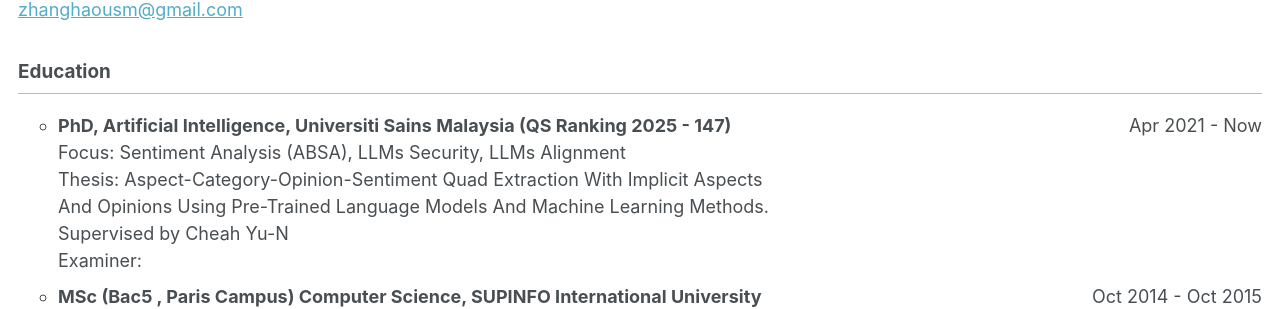
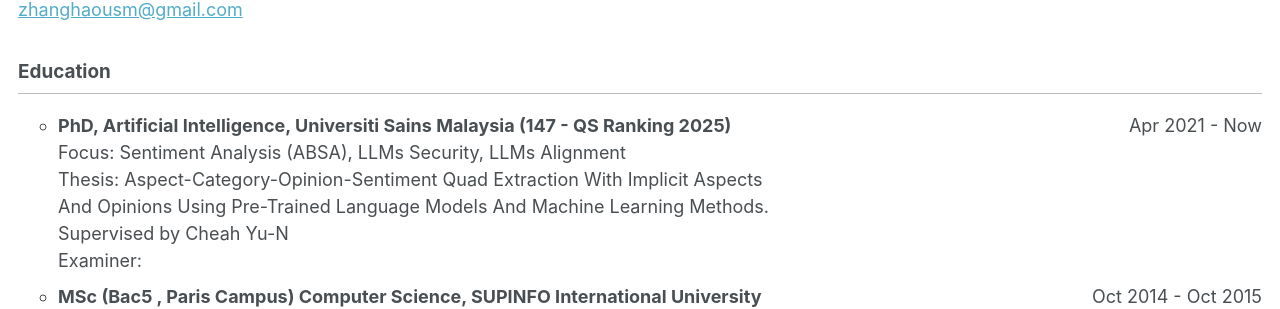
Before and after one commit to sydmou/sydmou.github.io, a Jekyll site: the page built from _pages/cv.md, in a window 1280 px wide and 900 px high. Shown: the part 211-520 px from the top of the window. Built offline with Jekyll 4.4.1, drawn with Linux system fonts in a browser that asks for light colours.

Commit message:
Update cv.md

```diff
--- a/_pages/cv.md
+++ b/_pages/cv.md
@@ -14,7 +14,7 @@
 
 ## Education
 
-* **PhD, Artificial Intelligence, Universiti Sains Malaysia (QS Ranking 2025 - 147)** <span style="float: right;">Apr 2021 - Now</span><br>
+* **PhD, Artificial Intelligence, Universiti Sains Malaysia (147 - QS Ranking 2025)** <span style="float: right;">Apr 2021 - Now</span><br>
   <span class='desc'>Focus: Sentiment Analysis (ABSA), LLMs Security, LLMs Alignment </span>\\
   <span class='desc'>Thesis: Aspect-Category-Opinion-Sentiment Quad Extraction With Implicit Aspects \\
    And Opinions Using Pre-Trained Language Models And Machine Learning Methods.</span><br>
```
